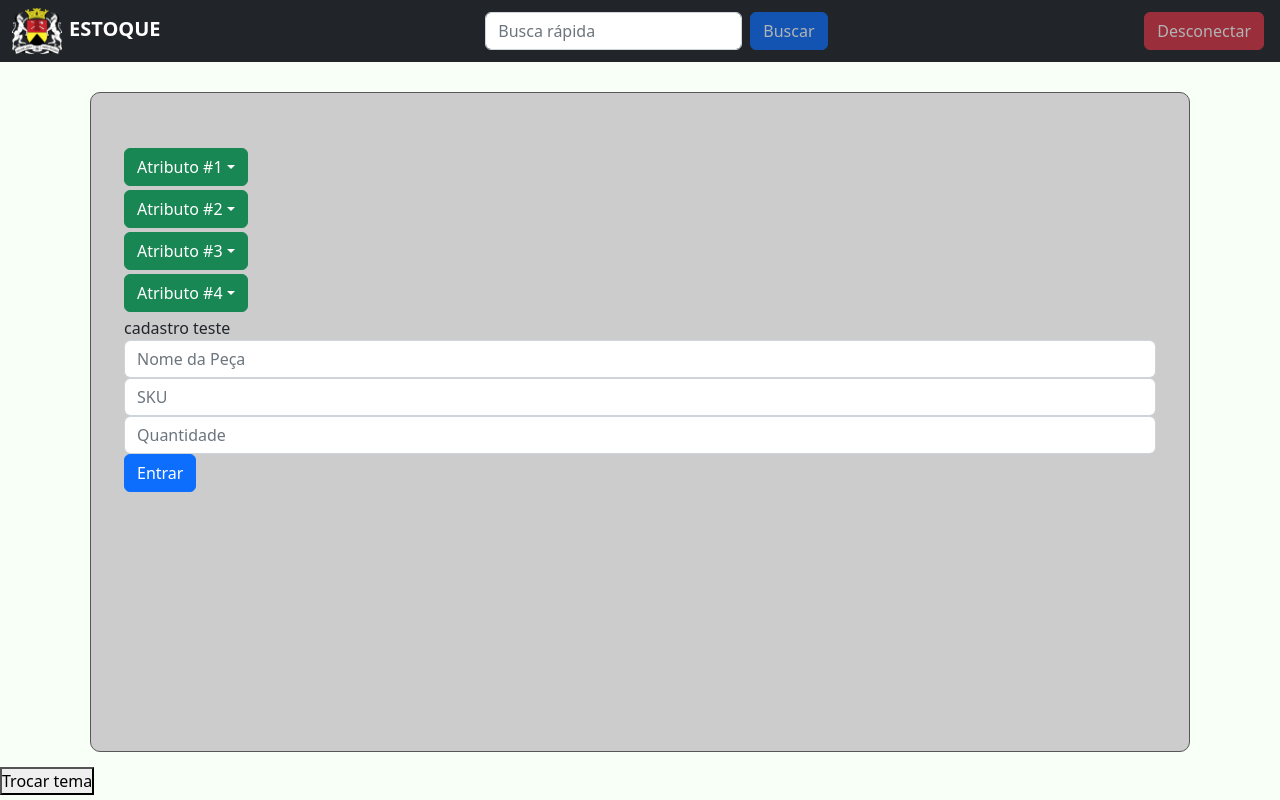
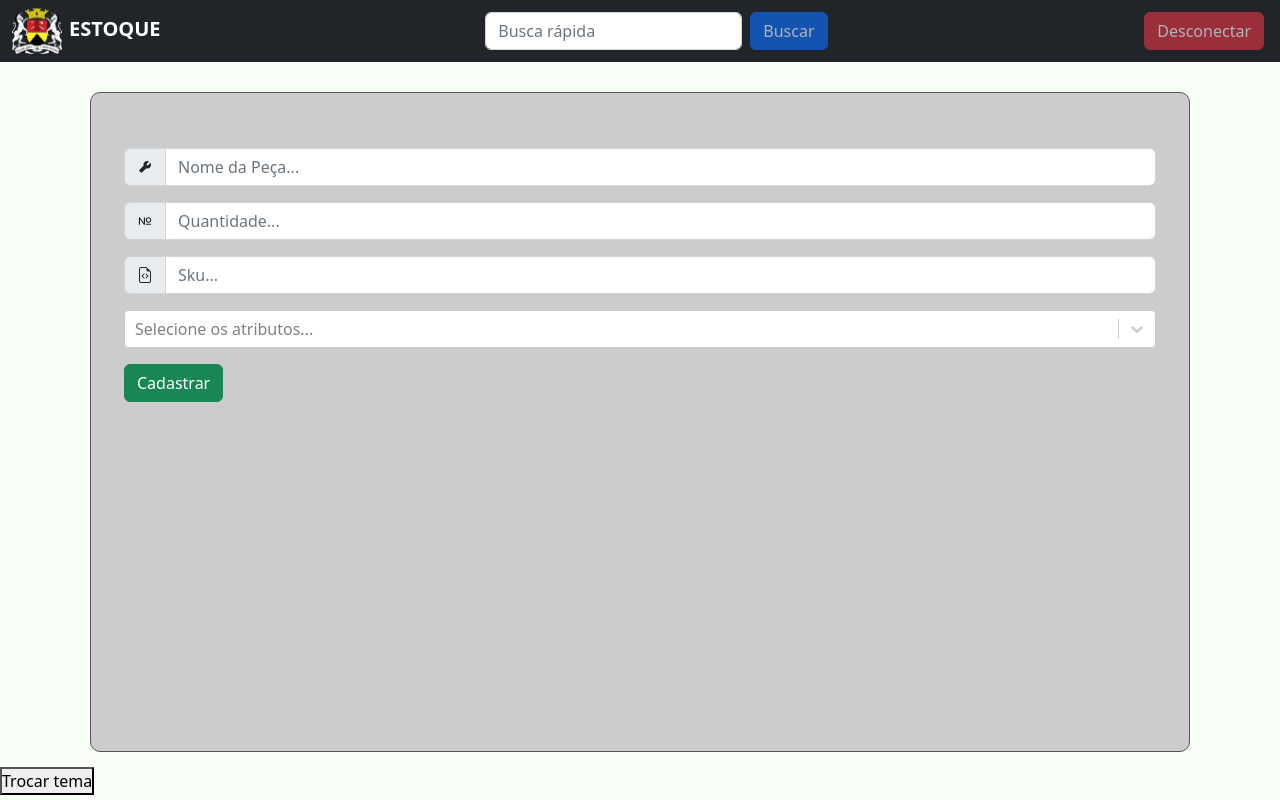
Before and after one commit to joao-pedro01/projetoGx, a React (Create React App) app in the folder front-end/: page /cadastro/atributos in a window 1280 px wide. Built offline with nearby package versions, Linux system fonts and the light colour scheme; no server answers.

Commit message:
Atualização visual CadastroPecas no Atributos

```diff
--- a/front-end/package.json
+++ b/front-end/package.json
@@ -9,6 +9,7 @@
     "axios": "^1.0.0",
     "bootstrap": "^5.2.2",
     "config": "^3.3.8",
+    "jquery": "^3.6.1",
     "qs": "^6.11.0",
     "react": "^18.2.0",
     "react-bootstrap": "^2.5.0",
@@ -16,6 +17,7 @@
     "react-icons": "^4.6.0",
     "react-router-dom": "^6.4.2",
     "react-scripts": "^5.0.1",
+    "react-select": "^5.5.4",
     "styled-components": "^5.3.6",
     "var_dump": "^1.0.5",
     "web-vitals": "^2.1.4"
--- a/front-end/src/pages/cadastroAtributos/indexCadastroA.jsx
+++ b/front-end/src/pages/cadastroAtributos/indexCadastroA.jsx
@@ -1,134 +1,89 @@
 import React, {useEffect, useState} from 'react';
-import Button from 'react-bootstrap/Button'
 import HeaderPMS from '../header/indexHeader'
 import './stylesCadastroA.css'  //import estilizacao css
-import Dropdown from 'react-bootstrap/Dropdown';
+import Axios from 'axios';
+import Select from 'react-select';
+import makeAnimated from 'react-select/animated';
+import AsyncSelect from 'react-select/async';
 import Form from 'react-bootstrap/Form';
-import Axios from 'axios';
+import InputGroup from 'react-bootstrap/InputGroup';
+import { AiFillTool } from "react-icons/ai";
+import { AiOutlineFieldNumber } from "react-icons/ai";
+import { BsFileEarmarkCode } from "react-icons/bs";
+import Button from 'react-bootstrap/Button'
 
 
-const CustomToggle = React.forwardRef(({ children, onClick }, ref) => (
-  <a
-    href=""
-    ref={ref}
-    onClick={(e) => {
-      e.preventDefault();
-      onClick(e);
-    }}
-  >
-    {children}
-    &#x25bc;
-  </a>
-));
+const animatedComponents = makeAnimated();
 
-
-const CustomMenu = React.forwardRef(
-  ({ children, style, className, 'aria-labelledby': labeledBy }, ref) => {
-    const [value, setValue] = useState('');
-
-    return (
-      <div
-        ref={ref}
-        style={style}
-        className={className}
-        aria-labelledby={labeledBy}
-      >
-        <Form.Control
-          autoFocus
-          className="mx-3 my-2 w-auto"
-          placeholder="Type to filter..."
-          onChange={(e) => setValue(e.target.value)}
-          value={value}
-        />
-        <ul className="list-unstyled">
-          {React.Children.toArray(children).filter(
-            (child) =>
-              !value || child.props.children.toLowerCase().startsWith(value),
-          )}
-        </ul>
-      </div>
-    );
-  },
-);
-
-const CadastroP = () => {
+const CadastroA = () => {
 
   const [nome, setNome] = useState ('')
   const [sku, setSKU] = useState ('')
   const [qnt, setQnt] = useState('')
 
-  const handleSubmit = (e) => {
-    e.preventDefault()
-    Axios.post('http://172.16.9.95:8080/api/pecas',{nome, sku, qnt})
-    .then(function (response){
-      console.log(response)
-      console.log("submit:",{nome, sku, qnt})
-    })
-    .catch(function(error){
-      console.log(error)
-    })
-  }
+  const [data, setDate] = useState();
 
+  useEffect(() => {
+      Axios.get('http://172.16.9.95:8080/api/pecas')
+      .then(res => {
+        console.log("Getting from ::::", res.data)
+        setDate(res.data)
+      }).catch(err => console.log(err))
+  }, []);
+
+
+  const arr = data?.map((data, index) => {
+    return (
+      {value: 'nome', label:' test' }
+    )
+  })
     return (
         <div className='header'>
             <HeaderPMS/>
             <div className='container'>
                 <div className='box'>
                     <div className='atributos'>
-                        <Dropdown>
-                            <Dropdown.Toggle  variant="success" id="dropdown-basic-button" className="mb-1">
-                            Atributo #1
-                        </Dropdown.Toggle>
-
-                        <Dropdown.Menu as={CustomMenu}>
-                            <Dropdown.Item href="#/action-1">1</Dropdown.Item>
-                            <Dropdown.Item href="#/action-2">2</Dropdown.Item>
-                            <Dropdown.Item href="#/action-3">3</Dropdown.Item>
-                        </Dropdown.Menu>
-                    </Dropdown>
-                    <Dropdown>
-                            <Dropdown.Toggle  variant="success" id="dropdown-basic-button" className="mb-1">
-                            Atributo #2
-                        </Dropdown.Toggle>
-
-                        <Dropdown.Menu as={CustomMenu}>
-                            <Dropdown.Item href="#/action-1">1 </Dropdown.Item>
-                            <Dropdown.Item href="#/action-2">2</Dropdown.Item>
-                            <Dropdown.Item href="#/action-3">3</Dropdown.Item>
-                        </Dropdown.Menu>
-                    </Dropdown>
-                    <Dropdown>
-                        <Dropdown.Toggle  variant="success" id="dropdown-basic-button" className="mb-1">
-                            Atributo #3
-                        </Dropdown.Toggle>
-
-                        <Dropdown.Menu as={CustomMenu}>
-                            <Dropdown.Item href="#/action-1">1</Dropdown.Item>
-                            <Dropdown.Item href="#/action-2">2</Dropdown.Item>
-                            <Dropdown.Item href="#/action-3">3</Dropdown.Item>
-                        </Dropdown.Menu>
-                    </Dropdown>
-                    <Dropdown>
-                            <Dropdown.Toggle  variant="success" id="dropdown-basic-button" className="mb-1">
-                            Atributo #4
-                        </Dropdown.Toggle>
-                          <Dropdown.Menu as={CustomMenu}>
-                            <Dropdown.Item href="#/action-1">1</Dropdown.Item>
-                            <Dropdown.Item href="#/action-2">2</Dropdown.Item>
-                            <Dropdown.Item href="#/action-3">3</Dropdown.Item>
-                        </Dropdown.Menu>
-                    </Dropdown>
-                </div>
-                  <div className='formCPecas'>
-                    <span>cadastro teste</span>
-                    <form className='formCPecas' onSubmit={handleSubmit}>
-                      <Form.Control type="text" placeholder="Nome da Peça" required value={nome} onChange={(e) => setNome(e.target.value)}/>
-                      <Form.Control type="text" placeholder="SKU" required value={sku} onChange={(e) => setSKU(e.target.value)}/>
-                      <Form.Control type="text" placeholder="Quantidade" required value={qnt} onChange={(e) => setQnt(e.target.value)}/>
-                    <div className='containerLoginBotao'>
-                      <button type="submit" class="btn btn-primary btn-block" >Entrar</button>
-                    </div>
-                  </form>
+                      <>
+                        <InputGroup className="mb-3">
+                          <InputGroup.Text id="basic-addon1"><AiFillTool></AiFillTool></InputGroup.Text>
+                          <Form.Control
+                            placeholder="Nome da Peça..."
+                            aria-label="nomepeca"
+                            aria-describedby="basic-addon1"
+                          />
+                        </InputGroup>
+                      </>
+                      <>
+                        <InputGroup className="mb-3">
+                          <InputGroup.Text id="basic-addon1"><AiOutlineFieldNumber></AiOutlineFieldNumber></InputGroup.Text>
+                          <Form.Control
+                            placeholder="Quantidade..."
+                            aria-label="quantidade"
+                            aria-describedby="basic-addon1"
+                          />
+                        </InputGroup>
+                      </>
+                      <>
+                        <InputGroup className="mb-3">
+                          <InputGroup.Text id="basic-addon1"><BsFileEarmarkCode></BsFileEarmarkCode></InputGroup.Text>
+                          <Form.Control
+                            placeholder="Sku..."
+                            aria-label="sku"
+                            aria-describedby="basic-addon1"
+                          />
+                        </InputGroup>
+                      </>
+                      <Select
+                      closeMenuOnSelect={false}
+                      components={animatedComponents}
+                      defaultValue={arr}
+                      isMulti
+                      options={arr}
+                      placeholder="Selecione os atributos..."
+                      min="4"
+                      max="8"
+                      />
+                      <span className="teste"><Button className="mt-3" variant="success">Cadastrar</Button>{' '}</span>
                 </div>
             </div>
         </div>
@@ -136,7 +91,7 @@ const CadastroP = () => {
     )
 }
 
-export default CadastroP;
+export default CadastroA;
 
 
 //  ---- todo ----
--- a/front-end/src/pages/cadastroPecas/indexCadastroP.jsx
+++ b/front-end/src/pages/cadastroPecas/indexCadastroP.jsx
@@ -77,7 +77,7 @@ const CadastroP = () => {
       if(cont>7)   {
         return
       }
-      document.getElementById("dropdownButton").innerHTML += `<Dropdown.Toggle  variant="success" id="dropdown-basic-button" className="mb-1">Atributo #${cont+1}</Dropdown.Toggle><br>`;
+      document.getElementById("dropdownAdicional").innerHTML += `<button type="button" id="dropdown-basic-button" aria-expanded="false" class="mb-1 dropdown-toggle btn btn-success">Atributo #${cont+1}</button><div class="dropdown-menu" aria-labelledby="dropdown-basic-button" style="position: absolute; inset: 0px auto auto 0px; transform: translate(0px, 40px);"><input placeholder="Type to filter..." class="mx-3 my-2 w-auto form-control" value=""><ul class="list-unstyled"><a href="#/action-1" data-rr-ui-dropdown-item="" class="dropdown-item">1</a><a href="#/action-2" data-rr-ui-dropdown-item="" class="dropdown-item">2</a><a href="#/action-3" data-rr-ui-dropdown-item="" class="dropdown-item">3</a></ul></div><br>`;
       console.log(cont)
       cont++;
   } while (cont>7)
@@ -131,7 +131,7 @@ const CadastroP = () => {
                         </Dropdown.Menu>
                     </Dropdown>
                     <Dropdown>
-                        <div id="dropdownButton">
+                        <div id="dropdownAdicional">
                         </div>
                         <Dropdown.Menu as={CustomMenu}>
                             <Dropdown.Item href="#/action-1">1</Dropdown.Item>
@@ -139,8 +139,9 @@ const CadastroP = () => {
                             <Dropdown.Item href="#/action-3">3</Dropdown.Item>
                         </Dropdown.Menu>
                     </Dropdown>
+                    <span className='maisButton' onClick={onClickMais}><button className='botaoMais'><BiPlus /></button></span>
                 </div>
-                <span className='maisButton' onClick={onClickMais}><button className='botaoMais'><BiPlus /></button></span>
+
                   <div className='formCPecas'>
                     <span>cadastro teste</span>
                     <form className='formCPecas' onSubmit={handleSubmit}>
```
Also changed, not shown: front-end/src/pages/cadastroAtributos/stylesCadastroA.css (line endings or trailing spaces), 1 other file (tests, documents, lock files or other folders).
